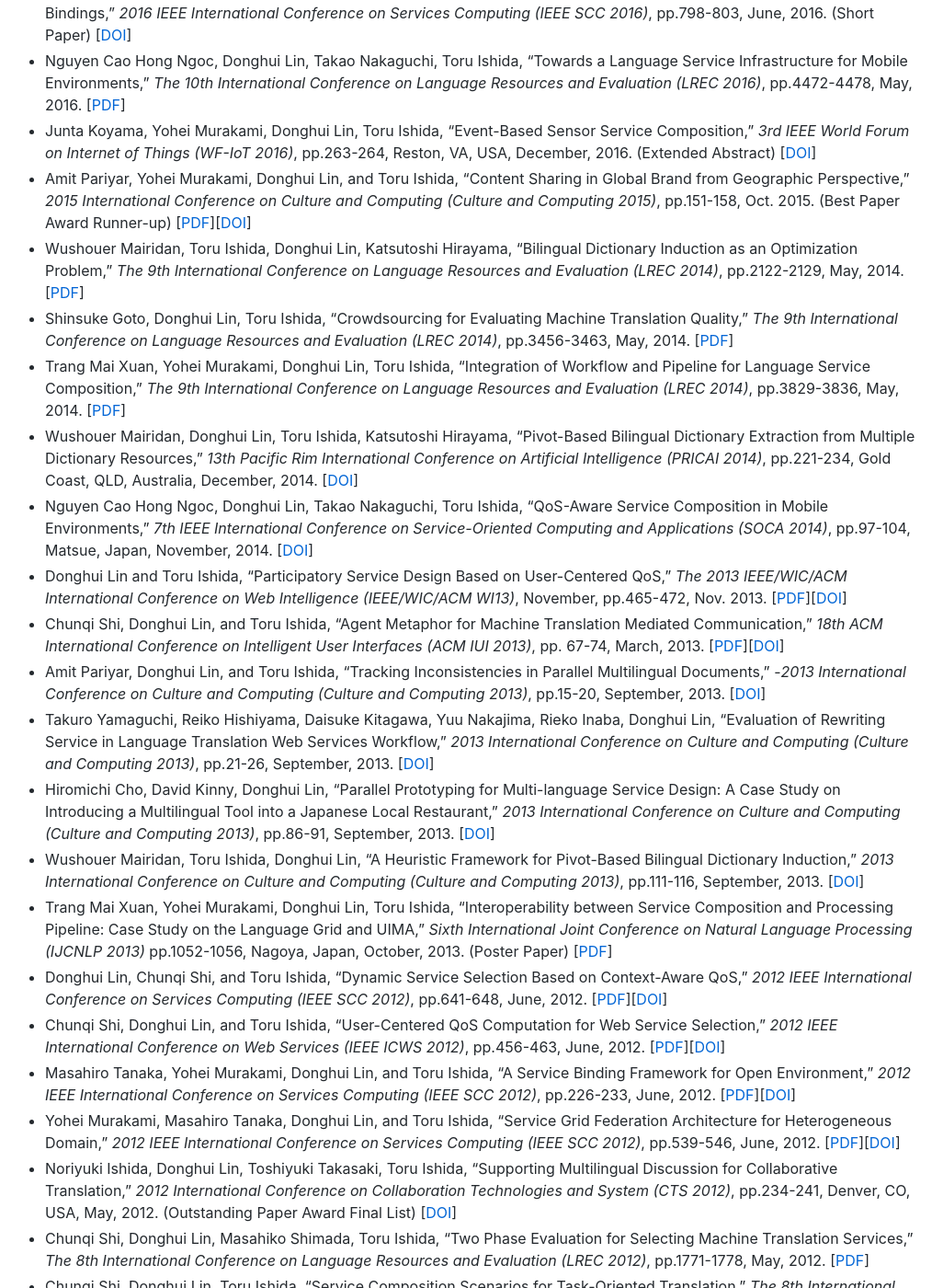
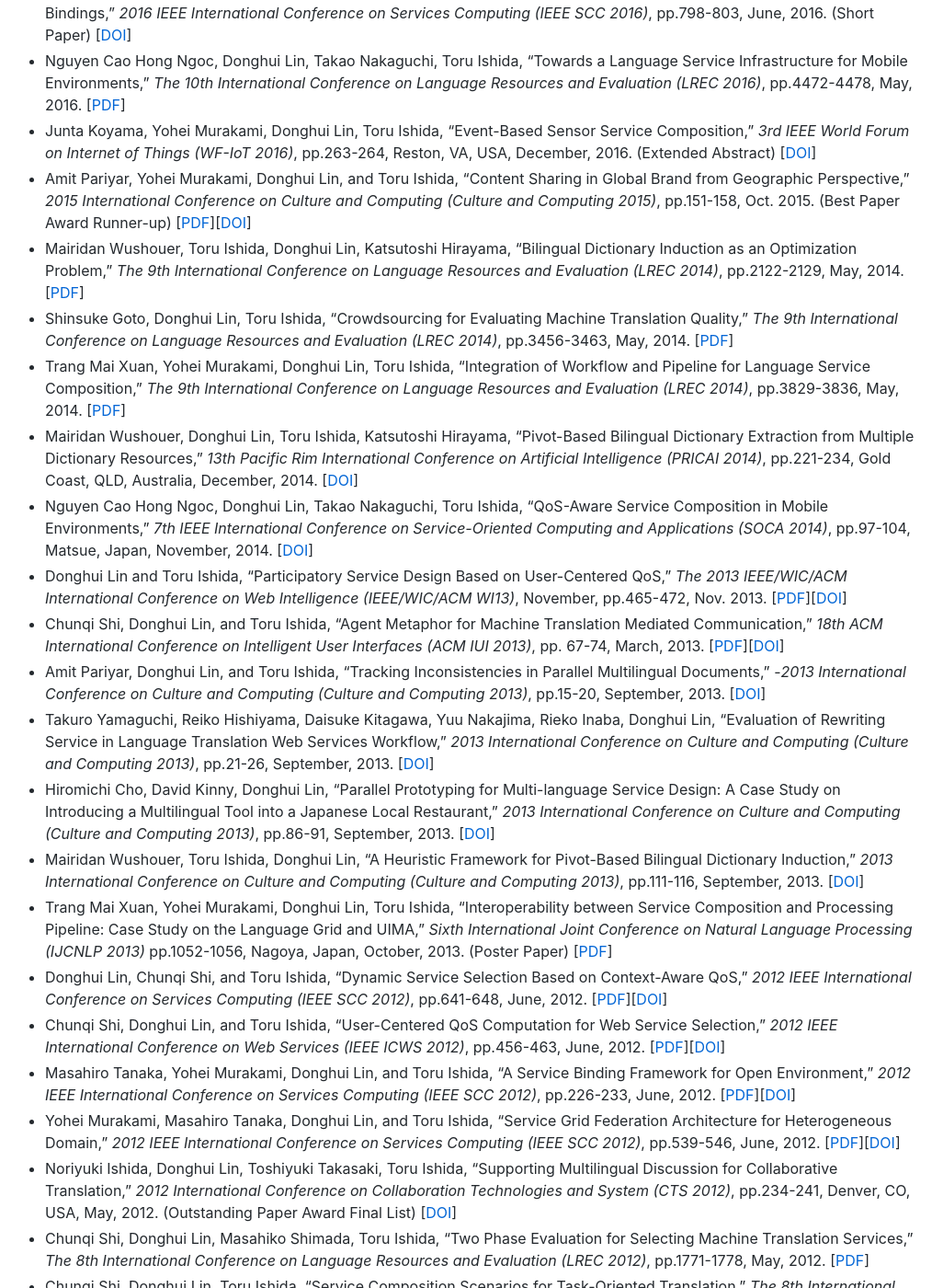
Before and after one commit to lindh/lindh.github.io, a Jekyll site: the page built from publication.md, in a window 1280 px wide and 1400 px high, scrolled down 4313 px. Shown: the whole window at 92% size, without its empty margins (133-1159 px from the left). Built offline with Jekyll 4.4.1, drawn with Linux system fonts in a browser that asks for light colours; our own code applies the rules of GitHub Pages for plain Markdown files; comment, search, counter and statistics services are not loaded.

Commit message:
Minor update

```diff
--- a/publication.md
+++ b/publication.md
@@ -78,17 +78,17 @@
 - Nguyen Cao Hong Ngoc, Donghui Lin, Takao Nakaguchi, Toru Ishida, "Towards a Language Service Infrastructure for Mobile Environments," _The 10th International Conference on Language Resources and Evaluation (LREC 2016)_, pp.4472-4478, May, 2016. [[PDF](http://www.lrec-conf.org/proceedings/lrec2016/pdf/864_Paper.pdf)]
 - Junta Koyama, Yohei Murakami, Donghui Lin, Toru Ishida, "Event-Based Sensor Service Composition," _3rd IEEE World Forum on Internet of Things (WF-IoT 2016)_, pp.263-264, Reston, VA, USA, December, 2016. (Extended Abstract) [[DOI](https://doi.org/10.1109/WF-IoT.2016.7845454)]
 - Amit Pariyar, Yohei Murakami, Donghui Lin, and Toru Ishida, "Content Sharing in Global Brand from Geographic Perspective," _2015 International Conference on Culture and Computing (Culture and Computing 2015)_, pp.151-158, Oct. 2015. (Best Paper Award Runner-up) [[PDF](./files/CC2015_Amit.pdf)][[DOI](https://doi.org/10.1109/Culture.and.Computing.2015.47)]
-- Wushouer Mairidan, Toru Ishida, Donghui Lin, Katsutoshi Hirayama, "Bilingual Dictionary Induction as an Optimization Problem," _The 9th International Conference on Language Resources and Evaluation (LREC 2014)_, pp.2122-2129, May, 2014. [[PDF](http://www.lrec-conf.org/proceedings/lrec2014/pdf/417_Paper.pdf)]
+- Mairidan Wushouer, Toru Ishida, Donghui Lin, Katsutoshi Hirayama, "Bilingual Dictionary Induction as an Optimization Problem," _The 9th International Conference on Language Resources and Evaluation (LREC 2014)_, pp.2122-2129, May, 2014. [[PDF](http://www.lrec-conf.org/proceedings/lrec2014/pdf/417_Paper.pdf)]
 - Shinsuke Goto, Donghui Lin, Toru Ishida, "Crowdsourcing for Evaluating Machine Translation Quality," _The 9th International Conference on Language Resources and Evaluation (LREC 2014)_, pp.3456-3463, May, 2014. [[PDF](http://www.lrec-conf.org/proceedings/lrec2014/pdf/756_Paper.pdf)]
 - Trang Mai Xuan, Yohei Murakami, Donghui Lin, Toru Ishida, "Integration of Workflow and Pipeline for Language Service Composition," _The 9th International Conference on Language Resources and Evaluation (LREC 2014)_, pp.3829-3836, May, 2014. [[PDF](http://www.lrec-conf.org/proceedings/lrec2014/pdf/930_Paper.pdf)]
-- Wushouer Mairidan, Donghui Lin, Toru Ishida, Katsutoshi Hirayama, "Pivot-Based Bilingual Dictionary Extraction from Multiple Dictionary Resources," _13th Pacific Rim International Conference on Artificial Intelligence (PRICAI 2014)_, pp.221-234, Gold Coast, QLD, Australia, December, 2014. [[DOI](https://doi.org/10.1007/978-3-319-13560-1_18)]
+- Mairidan Wushouer, Donghui Lin, Toru Ishida, Katsutoshi Hirayama, "Pivot-Based Bilingual Dictionary Extraction from Multiple Dictionary Resources," _13th Pacific Rim International Conference on Artificial Intelligence (PRICAI 2014)_, pp.221-234, Gold Coast, QLD, Australia, December, 2014. [[DOI](https://doi.org/10.1007/978-3-319-13560-1_18)]
 -	Nguyen Cao Hong Ngoc, Donghui Lin, Takao Nakaguchi, Toru Ishida, "QoS-Aware Service Composition in Mobile Environments," _7th IEEE International Conference on Service-Oriented Computing and Applications (SOCA 2014)_, pp.97-104, Matsue, Japan, November, 2014. [[DOI](https://doi.org/10.1109/SOCA.2014.51)]
 - Donghui Lin and Toru Ishida, "Participatory Service Design Based on User-Centered QoS," _The 2013 IEEE/WIC/ACM International Conference on Web Intelligence (IEEE/WIC/ACM WI13)_, November, pp.465-472, Nov. 2013. [[PDF](./files/WI2013_Lin.pdf)][[DOI](https://doi.org/10.1109/WI-IAT.2013.205)]
 - Chunqi Shi, Donghui Lin, and Toru Ishida, "Agent Metaphor for Machine Translation Mediated Communication," _18th ACM International Conference on Intelligent User Interfaces (ACM IUI 2013)_, pp. 67-74, March, 2013. [[PDF](./files/IUI2013_Shi.pdf)][[DOI](https://doi.org/10.1145/2449396.2449407)]
 - Amit Pariyar, Donghui Lin, and Toru Ishida, "Tracking Inconsistencies in Parallel Multilingual Documents," -_2013 International Conference on Culture and Computing (Culture and Computing 2013)_, pp.15-20, September, 2013. [[DOI](https://doi.org/10.1109/CultureComputing.2013.11)]
 - Takuro Yamaguchi, Reiko Hishiyama, Daisuke Kitagawa, Yuu Nakajima, Rieko Inaba, Donghui Lin, "Evaluation of Rewriting Service in Language Translation Web Services Workflow," _2013 International Conference on Culture and Computing (Culture and Computing 2013)_, pp.21-26, September, 2013. [[DOI](https://doi.org/10.1109/CultureComputing.2013.12)]
 - Hiromichi Cho, David Kinny, Donghui Lin, "Parallel Prototyping for Multi-language Service Design: A Case Study on Introducing a Multilingual Tool into a Japanese Local Restaurant," _2013 International Conference on Culture and Computing (Culture and Computing 2013)_, pp.86-91, September, 2013. [[DOI](https://doi.org/10.1109/CultureComputing.2013.23)]
-- Wushouer Mairidan, Toru Ishida, Donghui Lin, "A Heuristic Framework for Pivot-Based Bilingual Dictionary Induction," _2013 International Conference on Culture and Computing (Culture and Computing 2013)_, pp.111-116, September, 2013. [[DOI](https://doi.org/10.1109/CultureComputing.2013.27)]
+- Mairidan Wushouer, Toru Ishida, Donghui Lin, "A Heuristic Framework for Pivot-Based Bilingual Dictionary Induction," _2013 International Conference on Culture and Computing (Culture and Computing 2013)_, pp.111-116, September, 2013. [[DOI](https://doi.org/10.1109/CultureComputing.2013.27)]
 - Trang Mai Xuan, Yohei Murakami, Donghui Lin, Toru Ishida, "Interoperability between Service Composition and Processing Pipeline: Case Study on the Language Grid and UIMA," _Sixth International Joint Conference on Natural Language Processing (IJCNLP 2013)_ pp.1052-1056, Nagoya, Japan, October, 2013. (Poster Paper) [[PDF](https://www.aclweb.org/anthology/I13-1145.pdf)]
 - Donghui Lin, Chunqi Shi, and Toru Ishida, "Dynamic Service Selection Based on Context-Aware QoS," _2012 IEEE International Conference on Services Computing (IEEE SCC 2012)_, pp.641-648, June, 2012. [[PDF](./files/SCC2012_Lin.pdf)][[DOI](https://doi.org/10.1109/SCC.2012.95)]
 - Chunqi Shi, Donghui Lin, and Toru Ishida, "User-Centered QoS Computation for Web Service Selection," _2012 IEEE International Conference on Web Services (IEEE ICWS 2012)_, pp.456-463, June, 2012. [[PDF](./files/ICWS2012_Shi.pdf)][[DOI](https://doi.org/10.1109/ICWS.2012.18)]
```
Also changed, not shown: index.md (+2 -2 lines).
